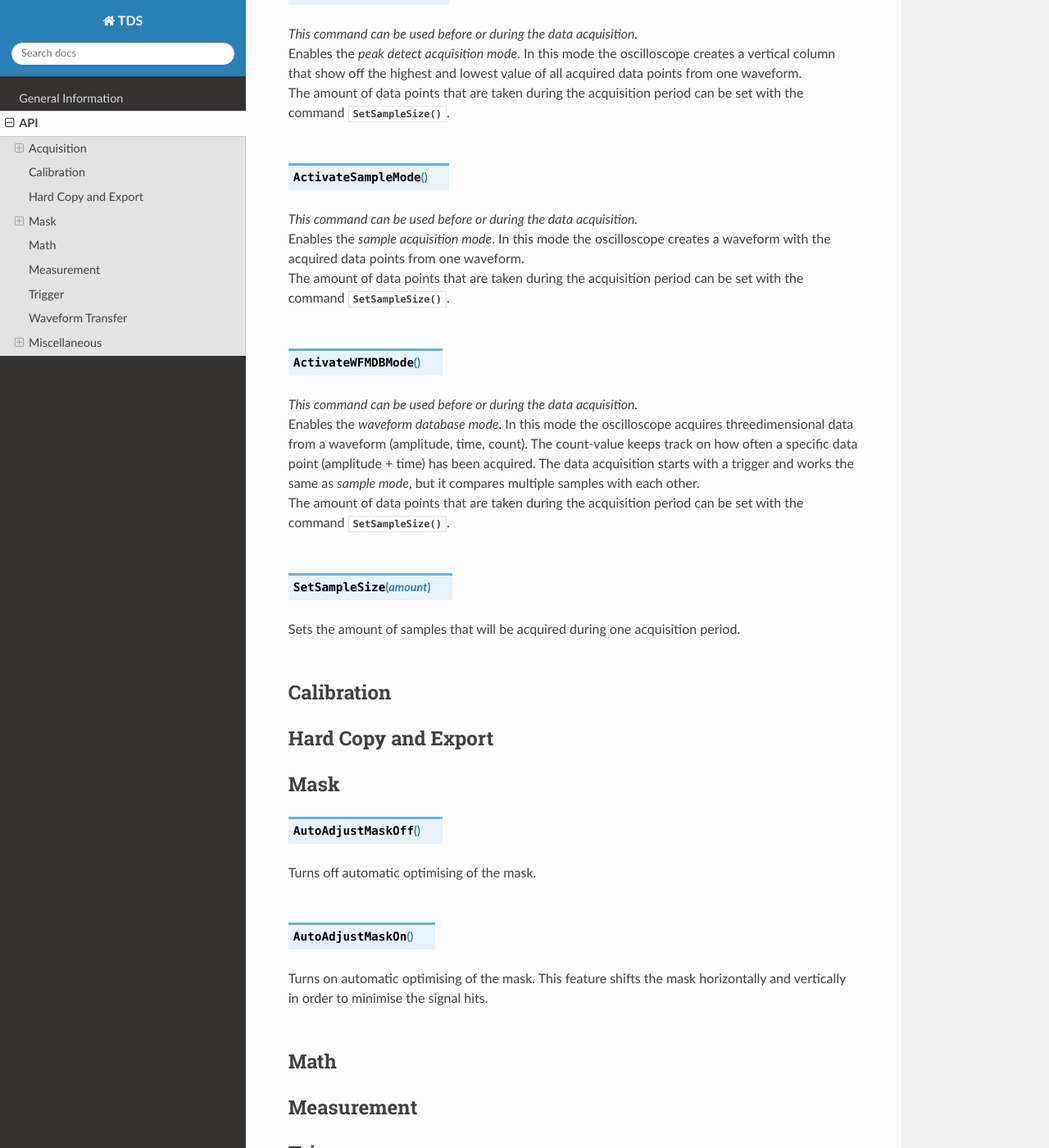
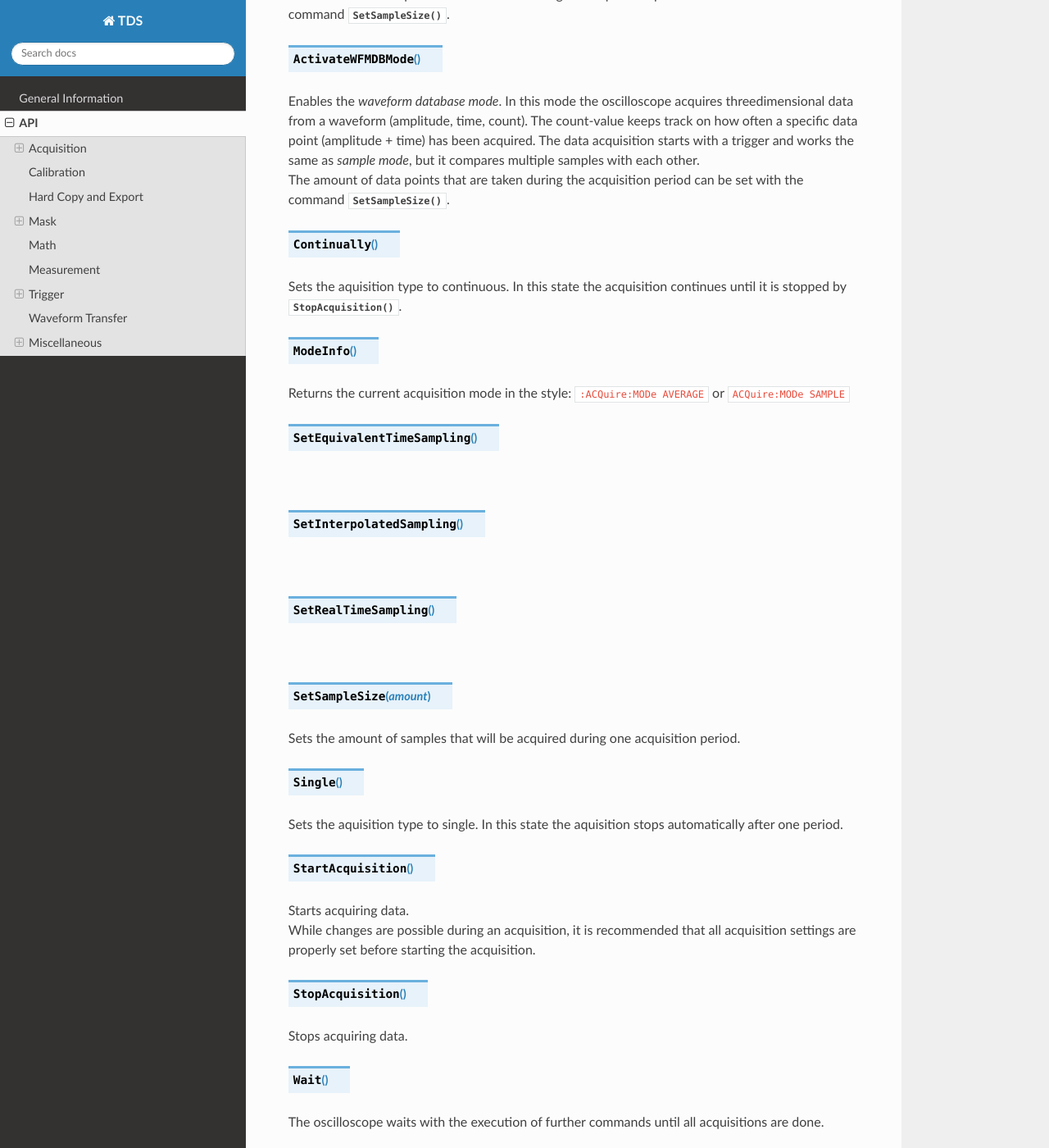
Before and after one commit to NeleWandel/TDS, a Sphinx documentation site: the page built from docs/source/API.rst, in a window 1280 px wide and 1400 px high, scrolled down 1099 px. Shown: the whole window at 82% size. Built offline with Sphinx 7.4.7 and the Read the Docs theme 2.0.0, drawn with Linux system fonts in a browser that asks for light colours; pages that are not in the unit, such as notebooks, are missing from menus; some of the changed text lies outside the part shown.

```diff
--- a/docs/source/API.rst
+++ b/docs/source/API.rst
@@ -8,42 +8,45 @@ API
 Acquisition
 ---------
 
-.. method:: AcquisitionState()
-| Returns :const:`0` if currently no acquisition takes place. Otherwise it returns :const:`1`.
-|
 .. method:: ActivateAveraging(WaveformAmount)
-| *This command can be used before or during the data aquisition.*
 | Enables the *averaging acquisition mode*. In this mode the oscilloscope averages all acquired values from multiple waveforms and create a waveform based on the averaged values.
 | The number of waveforms that will be analysed must be set by ``WaveformAmount``, with the smallest possible number being 1. The more waveforms shall be analysed the more accurate the result, but the longer the aquisition needs.
-|
 .. method:: ActivateEnvelopeMode(WaveformAmount)
-| *This command can be used before or during the data acquisition.*
 | Enables the *envelope acquisition mode*. In this mode the oscilloscope creates a waveform by showing the peak range values of the data points from multiple waveform acquisitions.
 | The number of waveforms that will be analysed must be set by ``WaveformAmount``, with the smallest possible number being 1. The more waveforms shall be analysed the more accurate the result, but the longer the aquisition needs.
-|
 .. method:: ActivateHiRes()
-| *This command can be used before or during the data acquisition.*
 | Enables the *Hi Res acquisition mode*. In this mode the oscilloscope creates a value by averaging all acquired data points from one waveform.
 | The amount of data points that are taken during the acquisition period can be set with the command :meth:`SetSampleSize`.
-|
 .. method:: ActivatePeakDetect()
-| *This command can be used before or during the data acquisition.*
 | Enables the *peak detect acquisition mode*. In this mode the oscilloscope creates a vertical column that show off the highest and lowest value of all acquired data points from one waveform.
 | The amount of data points that are taken during the acquisition period can be set with the command :meth:`SetSampleSize`.
-|
 .. method:: ActivateSampleMode()
-| *This command can be used before or during the data acquisition.*
 | Enables the *sample acquisition mode*. In this mode the oscilloscope creates a waveform with the acquired data points from one waveform.
 | The amount of data points that are taken during the acquisition period can be set with the command :meth:`SetSampleSize`.
-|
 .. method:: ActivateWFMDBMode()
-| *This command can be used before or during the data acquisition.*
 | Enables the *waveform database mode*. In this mode the oscilloscope acquires threedimensional data from a waveform (amplitude, time, count). The count-value keeps track on how often a specific data point (amplitude + time) has been acquired. The data acquisition starts with a trigger and works the same as *sample mode*, but it compares multiple samples with each other.
 | The amount of data points that are taken during the acquisition period can be set with the command :meth:`SetSampleSize`.
+.. method:: Continually()
+| Sets the aquisition type to continuous. In this state the acquisition continues until it is stopped by :meth:`StopAcquisition`.
+.. method:: ModeInfo()
+| Returns the current acquisition mode in the style: ``:ACQuire:MODe AVERAGE`` or ``ACQuire:MODe SAMPLE``
+.. method:: SetEquivalentTimeSampling()
+|
+.. method:: SetInterpolatedSampling()
+|
+.. method:: SetRealTimeSampling()
 |
 .. method:: SetSampleSize(amount)
 | Sets the amount of samples that will be acquired during one acquisition period.
-|
+.. method:: Single()
+| Sets the aquisition type to single. In this state the aquisition stops automatically after one period.
+.. method:: StartAcquisition()
+| Starts acquiring data.
+| While changes are possible during an acquisition, it is recommended that all acquisition settings are properly set before starting the acquisition.
+.. method:: StopAcquisition()
+| Stops acquiring data.
+.. method:: Wait()
+| The oscilloscope waits with the execution of further commands until all acquisitions are done.
 
 Calibration
 -----------
@@ -55,16 +58,21 @@ Mask
 
 .. method:: AutoAdjustMaskOff()
 | Turns off automatic optimising of the mask.
-|
 .. method:: AutoAdjustMaskOn()
 | Turns on automatic optimising of the mask. This feature shifts the mask horizontally and vertically in order to minimise the signal hits.
-|
 Math
 -----
 Measurement
 -----------
 Trigger
 -------
+.. method:: DefineTrigger(trigger)
+| Defines the actions that are taken upon trigger. The ``trigger`` can be any amount of commands, seperated by semicolons, up to 80 characters.
+.. note:: A full list of all viable commands can be found in the `Online Programmer Manual <https://download.tek.com/manual/PHP014070web.pdf>`_.
+.. method:: Trigger()
+| Immediately executes all actions defined by :meth:`DefineTrigger`.
+.. method:: TriggerLogic(logic)
+.. method:: TriggerSetHoldoffTime(time)
 Waveform Transfer
 -----------------
 
@@ -74,33 +82,29 @@ Miscellaneous
 .. method:: AutoSet()
 | Automatically adjusts the vertical, horizontal and trigger controls in order to privide a stable display of the waveform on the oscilloscope.
 | These changes can be undone by using the :meth:`Undo` command.
-|
 .. method:: Undo()
 | Reverses all changes done by :meth:`AutoSet`.
-|
 .. method:: Busy()
 | Returns :const:`0` if the oscilloscope is currently not running the :meth:`StartAcquisition` command. Returns :const:`1` if the oscilloscope is acquiring data.
-|
 .. method:: Calibration()
 | Starts the auto calibration.
 .. note:: In order for this command to properly work it is recommended to wait around 20 minutes after turning the oscilloscope on. It might take a long time for the oscilloscope to self-calibrate. No other commands will be executed during this time.
-|
 .. method:: Channel(channelnumber)
 | Sets the standard channel for all future commands. ``channelnumber`` may only be 1, 2, 3 or 4.
 | Default value is ::const::`1`.
-|
 .. method:: ChannelAsSource()
 | Sets the channel as source for all acquisitions. The channel can be set by :meth:`Channel`
 | Other options are: :meth:`MathAsSource`, :meth:`RefAsSource` and :meth:`HistogramAsSource`
 .. method:: ChannelOffset(offsetinmV)
 .. method:: Clear()
+| Clears the ``event queue``, ``standard event status register`` and the ``status byte register``. Does not affect the output queue.
 .. method:: ClockPolarityFall()
 .. method:: ClockPolarityRise()
 .. method:: CMIPulseFormExeDiagram()
 .. method:: CMIPulseFormMinusOne()
 .. method:: CMIPulseFormPlusOne()
 .. method:: CMIPulseFormZero()
-.. method:: Continually()
+
 .. method:: CountMeasures(x)
 .. method:: Date()
 .. method:: DefineMath(equation)
@@ -113,6 +117,7 @@ Miscellaneous
 .. method:: ExportFilePath(path)
 .. method:: HistogramAsSource()
 .. method:: Identify()
+| Prints information and the identifaction code of the oscilloscope.
 .. method:: ImmediateChannelAsSource()
 .. method:: ImmediateHistogramAsSource()
 .. method:: ImmediateMathAsSource()
@@ -141,27 +145,30 @@ Miscellaneous
 .. method:: MeasImmediateDelayEdge(edge)
 .. method:: MeasImmediateDelayEdge2(edge)
 .. method:: Minimum()
-.. method:: ModeInfo()
 .. method:: Print()
 .. method:: PrintFilePath(path)
 .. method:: PulseFormExeDiagram()
 .. method:: PulseFormMinusOne()
 .. method:: PulseFormPlusOne()
 .. method:: Recall(storagelocation)
+| Sets all oscilloscope settings to a state that was saved via the :meth:`Save` command.
+| ``storagelocation`` must range from 1 through 10.
 .. method:: RefAsSource(waveform)
 .. method:: RefIsAbsolute()
 .. method:: RefIsPercent()
 .. method:: ResetStatistics()
 .. method:: ResetToFactorySettings()
+| Resets the oscilloscope to the default settings.
 .. method:: Save(storagelocation)
+| Saves the current settings of the oscilloscope to a storage location. These settings can be reapplied to the oscilloscope by using the :meth:`Recall`command.
+| ``storagelocation`` must range from 1 through 10.
 .. method:: SedLowRefPercent(percent)
 .. method:: SetBitrate(rate)
 .. method:: SetDate(day, month, year)
-.. method:: SetEquivalentTimeSampling()
 .. method:: SetHighRefAbsolute(volt)
 .. method:: SetHighRefPercent(percent)
 .. method:: SetImmediateMeasType(argument)
-.. method:: SetInterpolatedSampling()
+
 .. method:: SetLowRefAbsolute(volt)
 .. method:: SetMathPos(y)
 .. method:: SetMathScale(x)
```
Also changed, not shown: other parts of docs/source/API.rst (+4 -10 lines).
